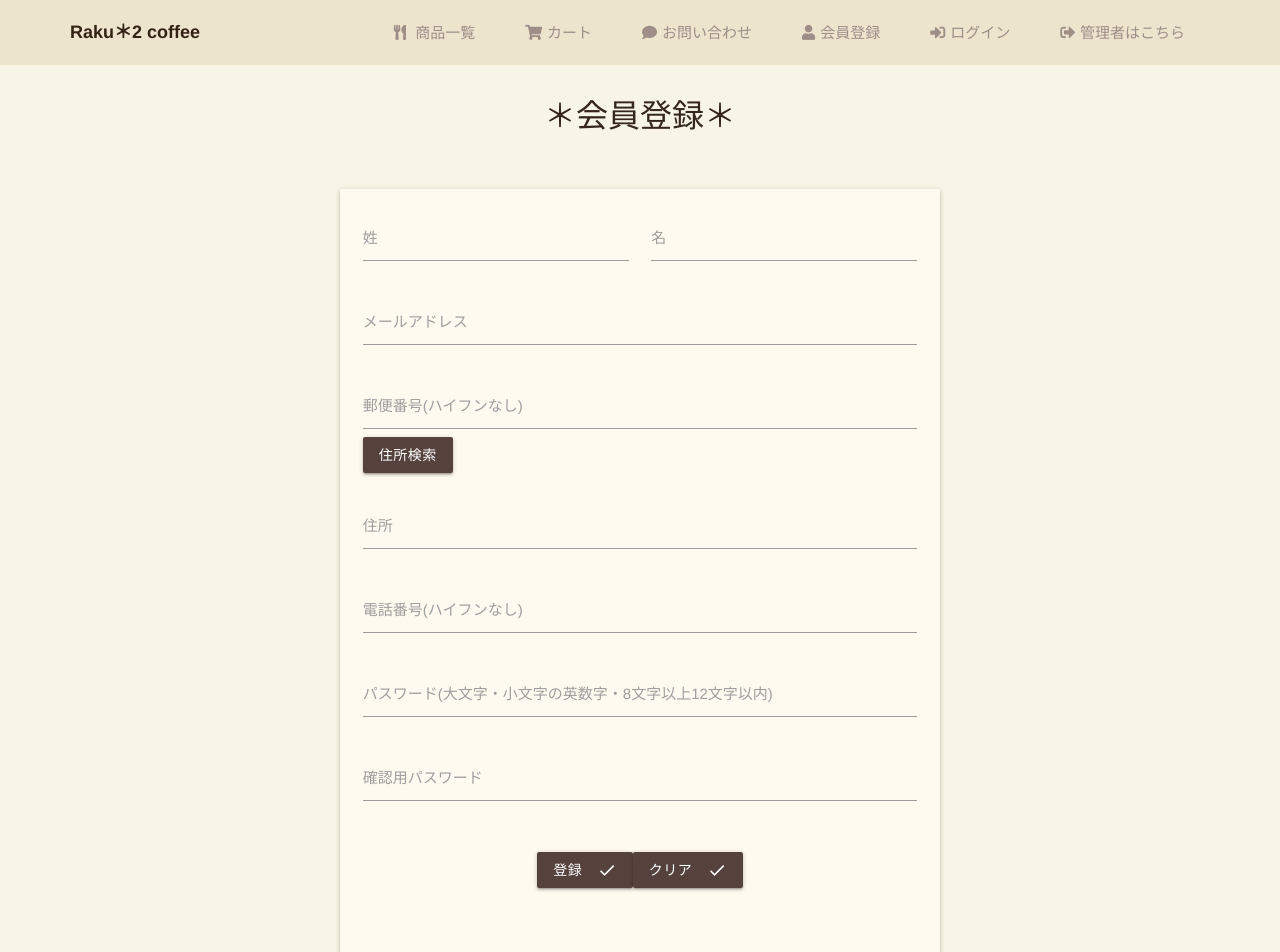
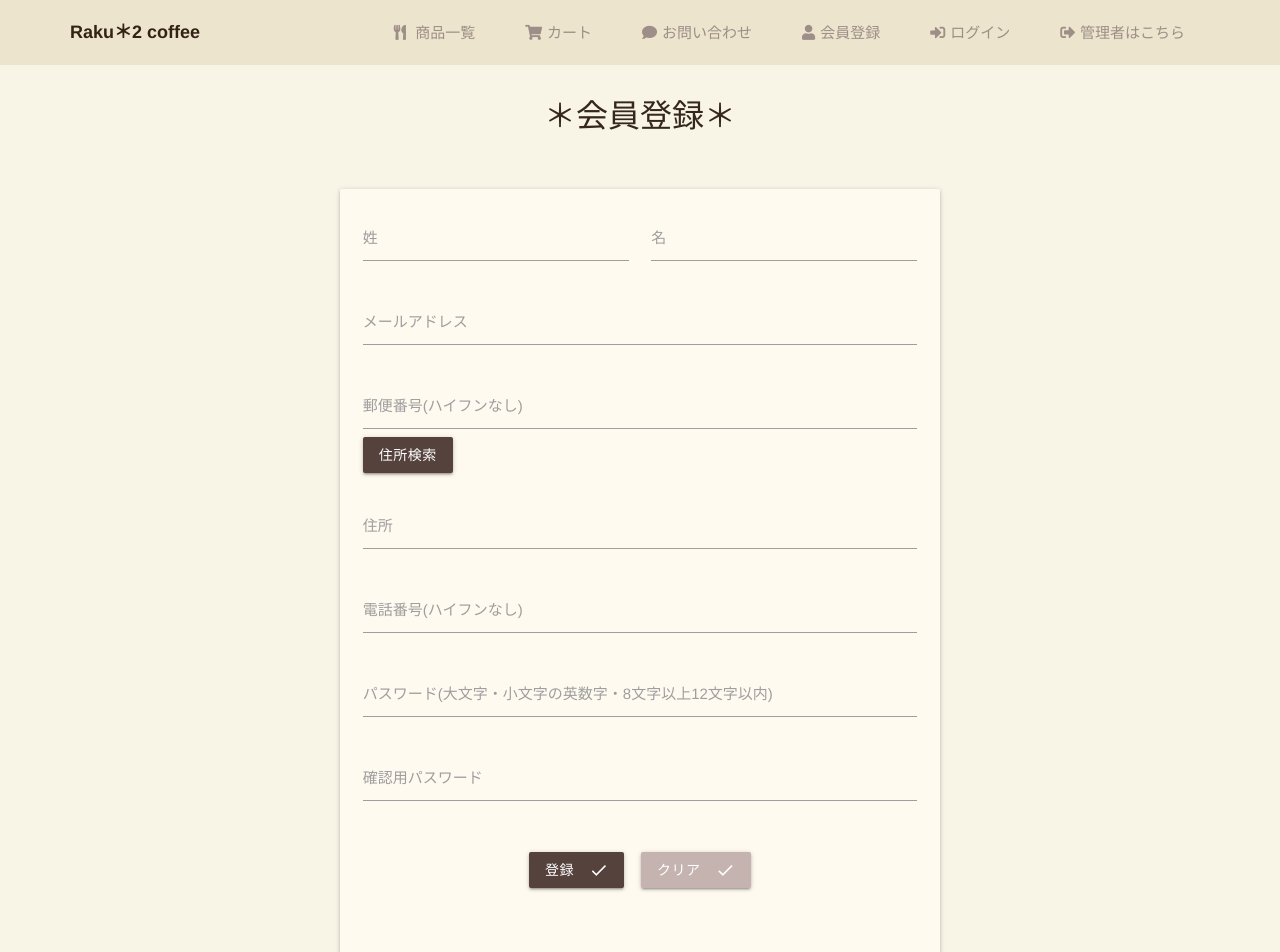
Before and after one commit to kosuke-17/ec-202110c, a Vue app: page /registerUser in a window 1280 px wide. Shown: the top 952 px of the page. Built offline with nearby package versions, Linux system fonts and the light colour scheme.

Commit message:
ボタンの余白、クリアボタンを変更しました

```diff
--- a/src/views/RegisterUser.vue
+++ b/src/views/RegisterUser.vue
@@ -105,7 +105,7 @@
           <button class="btn" type="button" v-on:click="registerUser">
             <span>登録<i class="material-icons right">done</i></span>
           </button>
-          <button class="btn" type="button" v-on:click="clear">
+          <button class="btn clear-btn" type="button" v-on:click="clear">
             <span>クリア<i class="material-icons right">done</i></span>
           </button>
         </div>
@@ -379,4 +379,9 @@ export default class RegisterUser extends Vue {
   box-sizing: border-box;
   background-color: #fffaf0;
 }
+
+.clear-btn {
+  margin-left: 3%;
+  background-color: #c5b3af;
+}
 </style>
```
